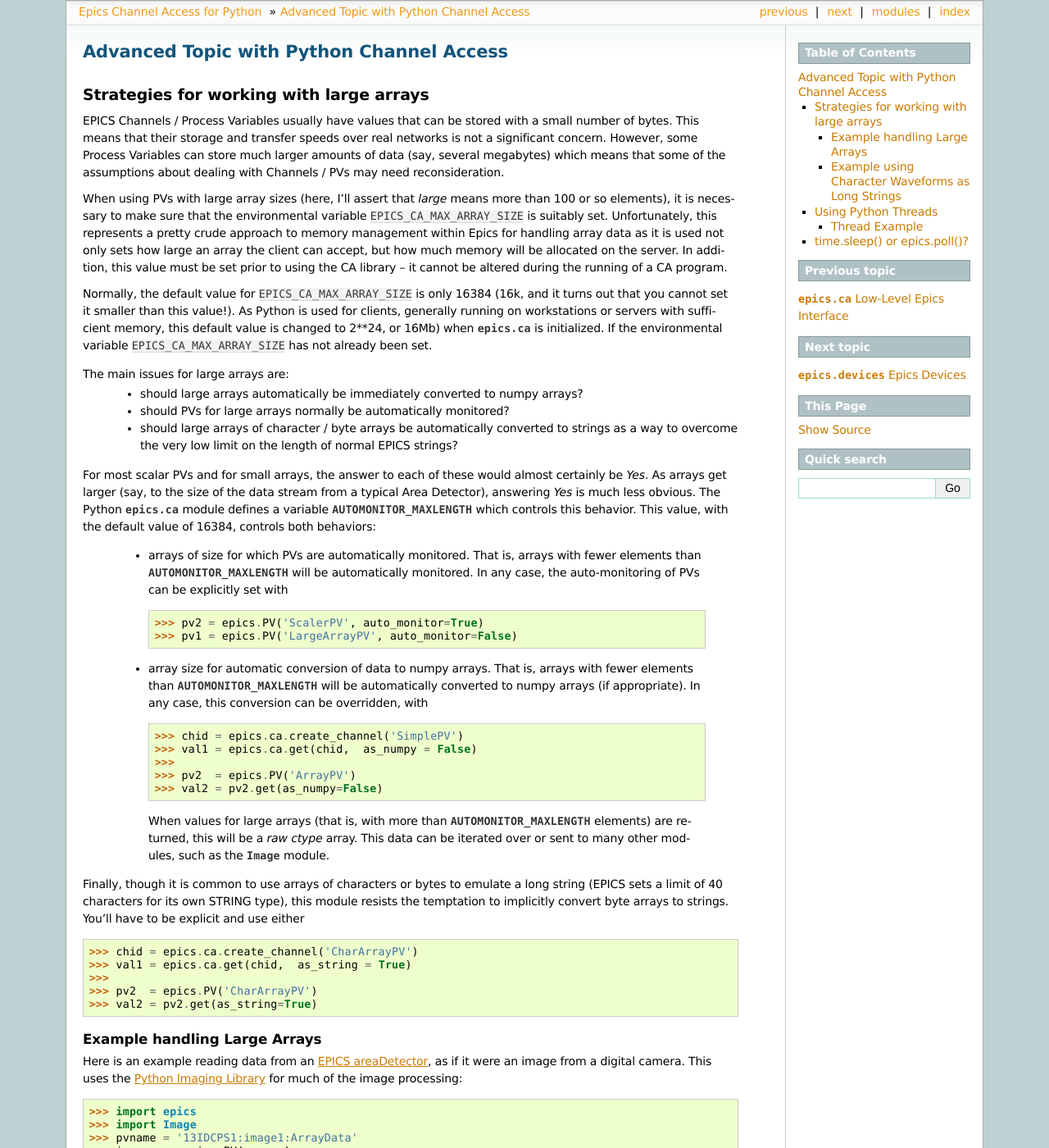
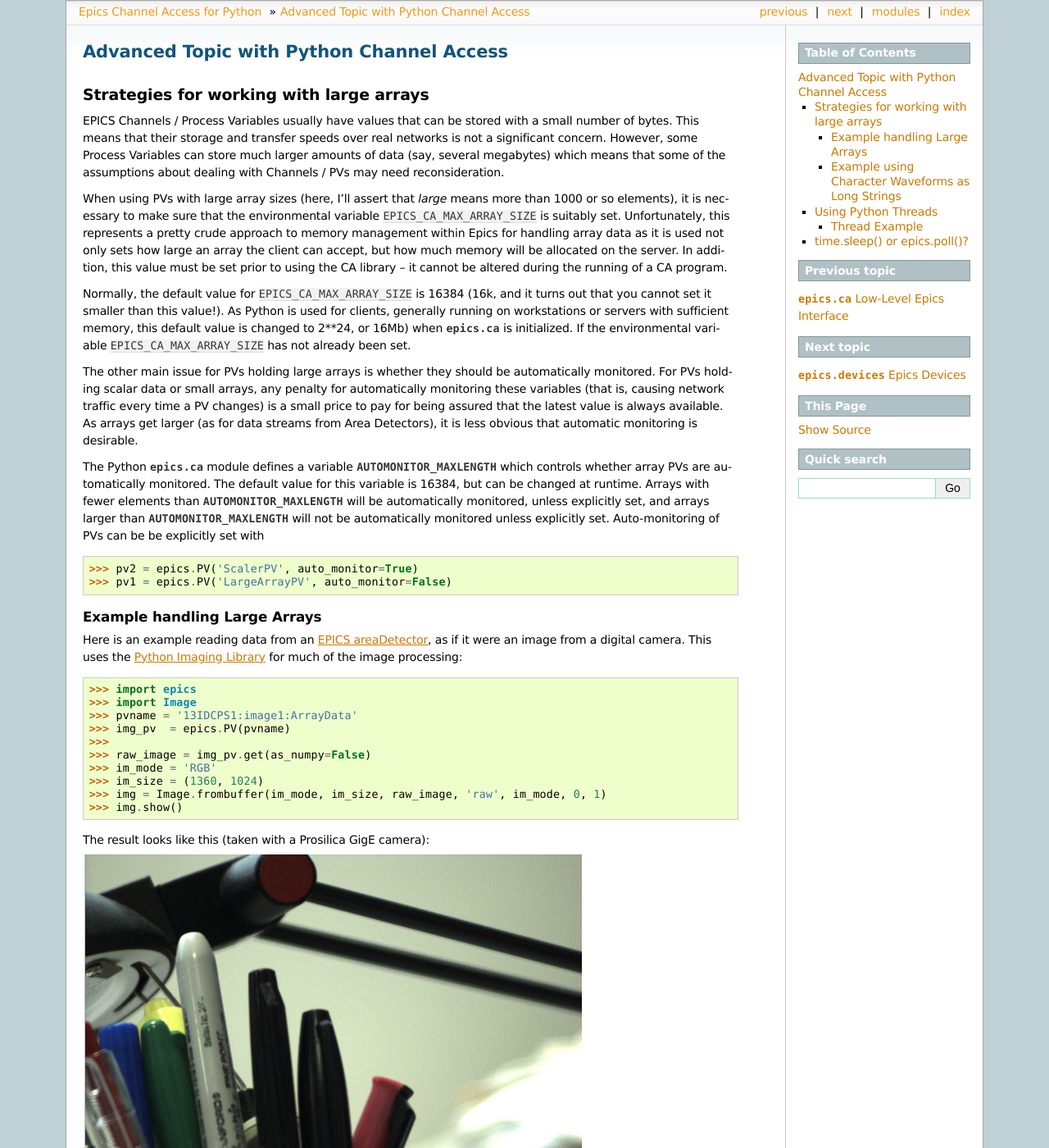
Before and after one commit to pyepics/pyepics, a Sphinx documentation site: the page built from doc/advanced.rst, in a window 1280 px wide and 1400 px high. Shown: the whole window at 82% size. Built offline with Sphinx 7.4.7, drawn with Linux system fonts in a browser that asks for light colours; formulas are drawn with MathJax 3; the version number is read from the project's files by our own code; some of the changed text lies outside the part shown.

Commit message:
docs changed to reflect 3.0.11 changes

```diff
--- a/doc/advanced.rst
+++ b/doc/advanced.rst
@@ -8,7 +8,6 @@ Advanced Topic with Python Channel Access
 Strategies for working with large arrays
 ============================================
 
-
 EPICS Channels / Process Variables usually have values that can be stored
 with a small number of bytes.  This means that their storage and transfer
 speeds over real networks is not a significant concern.  However, some
@@ -17,7 +16,7 @@ megabytes) which means that some of the assumptions about dealing with
 Channels / PVs may need reconsideration.
 
 When using PVs with large array sizes (here, I'll assert that *large* means
-more than 100 or so elements), it is necessary to make sure that the
+more than 1000 or so elements), it is necessary to make sure that the
 environmental variable ``EPICS_CA_MAX_ARRAY_SIZE`` is suitably set.
 Unfortunately, this represents a pretty crude approach to memory management
 within Epics for handling array data as it is used not only sets how large
@@ -25,62 +24,33 @@ an array the client can accept, but how much memory will be allocated on
 the server.  In addition, this value must be set prior to using the CA
 library -- it cannot be altered during the running of a CA program.
 
-Normally, the default value for ``EPICS_CA_MAX_ARRAY_SIZE`` is only 16384
-(16k, and it turns out that you cannot set it smaller than this value!).
-As Python is used for clients, generally running on workstations or servers
+Normally, the default value for ``EPICS_CA_MAX_ARRAY_SIZE`` is 16384 (16k,
+and it turns out that you cannot set it smaller than this value!).  As
+Python is used for clients, generally running on workstations or servers
 with sufficient memory, this default value is changed to 2**24, or 16Mb)
 when :mod:`epics.ca` is initialized.  If the environmental variable
 ``EPICS_CA_MAX_ARRAY_SIZE`` has not already been set.
 
-The main issues for large arrays are:
-  * should large arrays automatically be immediately converted to numpy
-    arrays?
-  * should PVs for large arrays normally be automatically monitored?
-  * should large arrays of character / byte arrays be automatically
-    converted to strings as a way to overcome the very low limit on the
-    length of normal EPICS strings?
+The other main issue for PVs holding large arrays is whether they should be
+automatically monitored.  For PVs holding scalar data or small arrays, any
+penalty for automatically monitoring these variables (that is, causing
+network traffic every time a PV changes) is a small price to pay for being
+assured that the latest value is always available.  As arrays get larger
+(as for data streams from Area Detectors), it is less obvious that
+automatic monitoring is desirable.
 
-For most scalar PVs and for small arrays, the answer to each of these would
-almost certainly be *Yes*.  As arrays get larger (say, to the size of the
-data stream from a typical Area Detector), answering *Yes* is much less
-obvious.  The Python :mod:`epics.ca` module defines a variable
-:data:`AUTOMONITOR_MAXLENGTH` which controls this behavior.  This value, with
-the default value of 16384, controls both behaviors:
-
- * arrays of size for which PVs are automatically monitored.  That is,
-   arrays with fewer elements than :data:`AUTOMONITOR_MAXLENGTH` will be
-   automatically monitored. In any case,  the auto-monitoring of PVs can
-   be explicitly set with
+The Python :mod:`epics.ca` module defines a variable
+:data:`AUTOMONITOR_MAXLENGTH` which controls whether array PVs are
+automatically monitored.  The default value for this variable is 16384, but
+can be changed at runtime.  Arrays with fewer elements than
+:data:`AUTOMONITOR_MAXLENGTH` will be automatically monitored, unless
+explicitly set, and arrays larger than :data:`AUTOMONITOR_MAXLENGTH` will
+not be automatically monitored unless explicitly set. Auto-monitoring of
+PVs can be be explicitly set with
 
    >>> pv2 = epics.PV('ScalerPV', auto_monitor=True)
    >>> pv1 = epics.PV('LargeArrayPV', auto_monitor=False)
 
- * array size for automatic conversion of data to numpy arrays.  That is,
-   arrays with fewer elements than :data:`AUTOMONITOR_MAXLENGTH` will be
-   automatically converted to numpy arrays (if appropriate).  In any case,
-   this conversion can be overridden, with
-
-   >>> chid = epics.ca.create_channel('SimplePV')
-   >>> val1 = epics.ca.get(chid,  as_numpy = False)
-   >>>
-   >>> pv2  = epics.PV('ArrayPV')
-   >>> val2 = pv2.get(as_numpy=False)
-
-   When values for large arrays (that is, with more than
-   :data:`AUTOMONITOR_MAXLENGTH` elements) are returned, this will be a *raw
-   ctype* array.   This data can be iterated over or sent to many other
-   modules, such as the :mod:`Image` module.
-
-Finally, though it is common to use arrays of characters or bytes to
-emulate a long string (EPICS sets a limit of 40 characters for its own
-STRING type), this module resists the temptation to implicitly convert
-byte arrays to strings.   You'll have to be explicit and use either
-
-   >>> chid = epics.ca.create_channel('CharArrayPV')
-   >>> val1 = epics.ca.get(chid,  as_string = True)
-   >>>
-   >>> pv2  = epics.PV('CharArrayPV')
-   >>> val2 = pv2.get(as_string=True)
 
 Example handling Large Arrays
 ~~~~~~~~~~~~~~~~~~~~~~~~~~~~~~~~~~~~
--- a/doc/devices.rst
+++ b/doc/devices.rst
@@ -352,7 +352,6 @@ attribute cannot do so::
    The "raw" and "dial" keywords are mutually exclusive.
    The "readback" keyword can be used in user, dial or raw coordinates.
 
-
 .. method:: set_position(position[ dial=False[, raw=False]])
 
    set (that is, redefine) the current position to supplied value.
--- a/doc/pv.rst
+++ b/doc/pv.rst
@@ -165,6 +165,8 @@ callbacks to be executed when the PV changes.
    :param callback: user-supplied function to run when PV changes.
    :type callback: None or callable
    :param index: identifying key for this callback
+   :param with_ctrlvars:  whether to (try to) make sure that accurate
+   ``control values`` will be sent to the callback.
    :type index:: None (integer will be produced) or immutable
    :param kw: additional keyword/value arguments to pass to each execution of the callback.
    :rtype:  integer
```
Also changed, not shown: other parts of doc/advanced.rst (+8 -4 lines), other parts of doc/pv.rst (+1 -1 lines), doc/ca.rst (+4 -4 lines), doc/overview.rst (+15 -3 lines), 1 other file.
